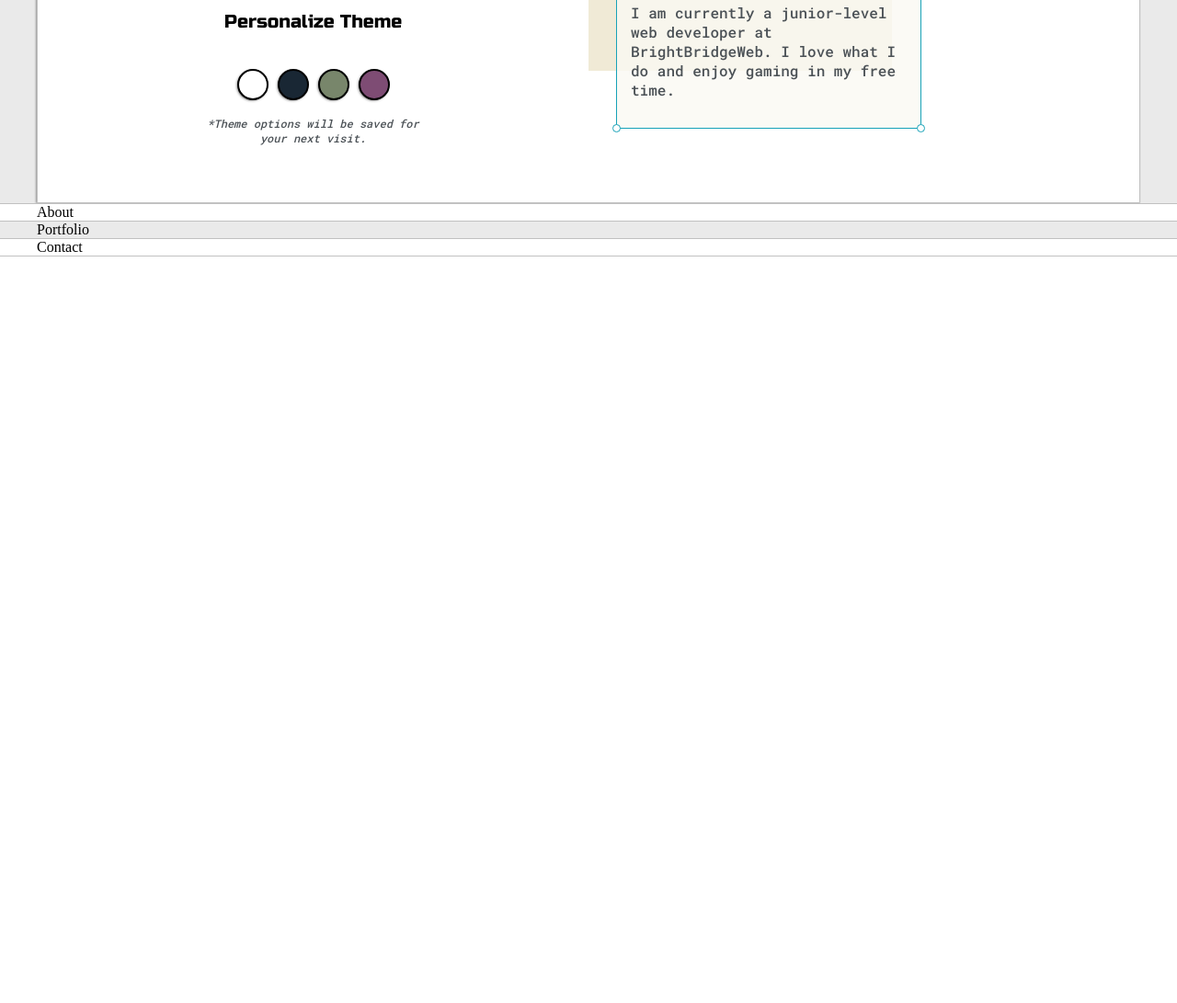
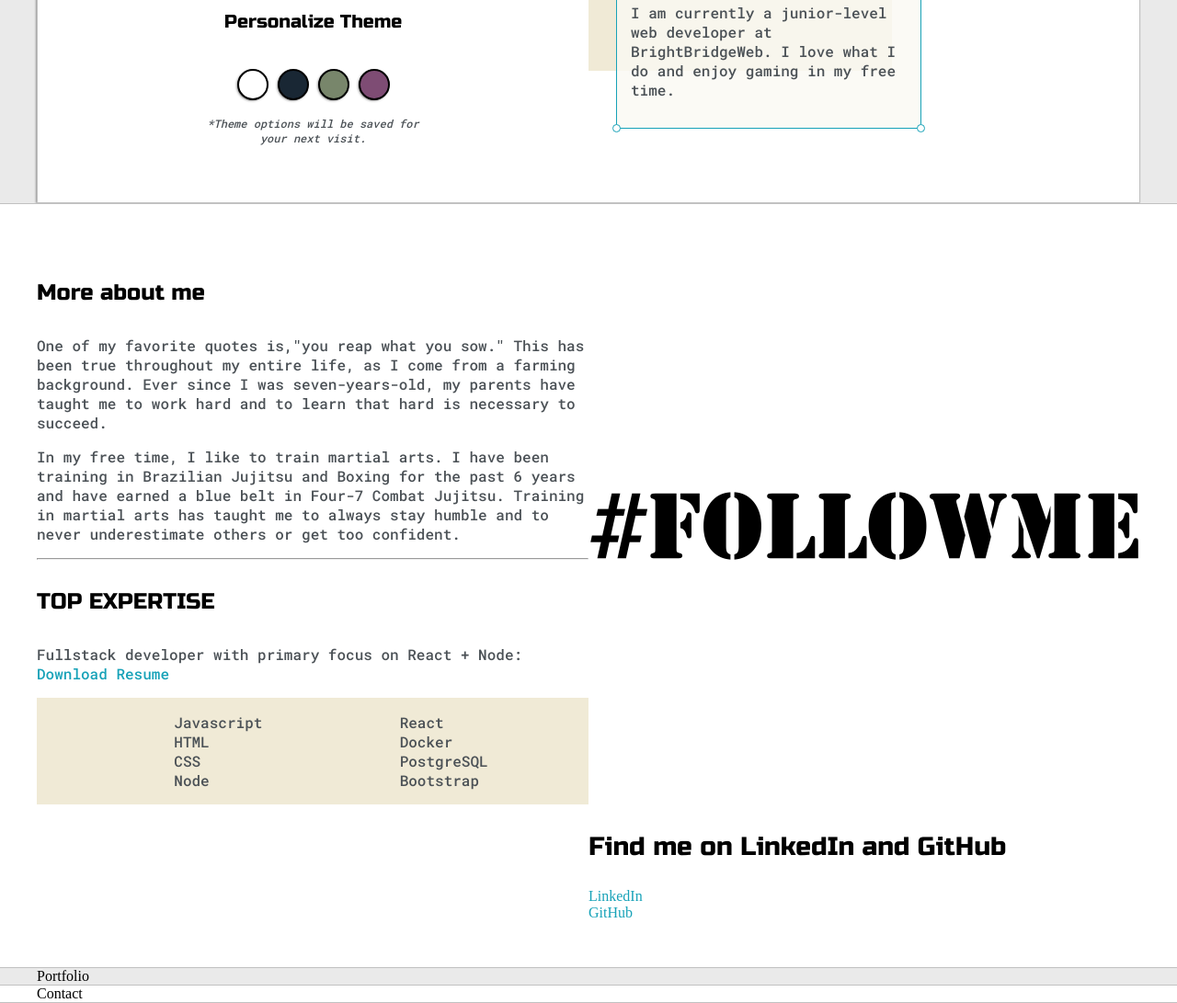
Before and after one commit to Lguerra1/portfolio_practice, a plain HTML site: page index.html in a window 1280 px wide. Shown: the part 484-1575 px from the top of the page at 92% size. Before the commit the page ends 800 px from the top, so only its background shows below. Drawn offline with Linux system fonts and the light colour scheme.

Commit message:
working on social media section

```diff
--- a/default.css
+++ b/default.css
@@ -222,6 +222,8 @@ h6 {
     grid-area: right-column;
     display: grid;
     align-content: center;
+    padding-top: 50px;
+    padding-bottom: 50px;
 }
 
 #preview-shadow{
@@ -269,6 +271,22 @@ h6 {
     left: -5px;
 }
 
+.about-wrapper {
+    display: grid;
+    grid-template-columns: repeat(auto-fit, minmax(320px, 1fr));
+    padding: 50px 0 50px 0;
+}
+
+#skills {
+    display: flex;
+    justify-content: space-evenly;
+    background-color: var(--previewShadow);
+}
+
+#social_img {
+    width: 100%;
+}
+
 
 #dot-1 {
     background-color: #FC6058;
@@ -282,6 +300,12 @@ h6 {
     background-color: #2ACA3E;
 }
 
+@media screen and (max-width: 1200px){
+    .main-container {
+        width: 95%
+    }
+}
+
 
 @media screen and (max-width: 800px) {
     .intro-wrapper {
@@ -292,4 +316,8 @@ h6 {
             "right-column"
         ;
     }
+
+    .right-column {
+        justify-content: center;
+    }
 }
--- a/index.html
+++ b/index.html
@@ -63,7 +63,53 @@
 
     <section class="s2">
         <div class="main-container">
-            About
+
+            <div class="about-wrapper">
+
+                <div class="about-me">
+                    <h4>More about me</h4>
+                    <p>One of my favorite quotes is,"you reap what you sow." This has been true throughout my entire
+                        life, as I come from a farming background. Ever since I was seven-years-old, my parents have
+                        taught me to work hard and to learn that hard is necessary to succeed.</p>
+                    <p>In my free time, I like to train martial arts. I have been training in Brazilian Jujitsu and
+                        Boxing for the past 6 years and have earned a blue belt in Four-7 Combat Jujitsu. Training in
+                        martial arts has taught me to always stay humble and to never underestimate others or get too
+                        confident.</p>
+
+                    <hr>
+
+                    <h4>TOP EXPERTISE</h4>
+                    <p>Fullstack developer with primary focus on React + Node: <a target="_blank"
+                            href="Resume.pdf">Download
+                            Resume</a></p>
+
+                    <div id="skills">
+
+                        <ul>
+                            <li>Javascript</li>
+                            <li>HTML</li>
+                            <li>CSS</li>
+                            <li>Node</li>
+                        </ul>
+
+
+                        <ul>
+                            <li>React</li>
+                            <li>Docker</li>
+                            <li>PostgreSQL</li>
+                            <li>Bootstrap</li>
+                        </ul>
+
+                    </div>
+                </div>
+                <div class="social-links">
+                    <img id="social_img" src="images/social_img.png">
+                    <h3>Find me on LinkedIn and GitHub</h3>
+                    <a target="_blank" href="https://www.linkedin.com/in/larry-guerra/">LinkedIn</a>
+                    <br>
+                    <a target="_blank" href="https://github.com/Lguerra1">GitHub</a>
+                </div>
+            </div>
         </div>
     </section>
 
```
Also changed, not shown: images/dealsource.jpg (deleted), images/social_img.png (added), 1 other file.
